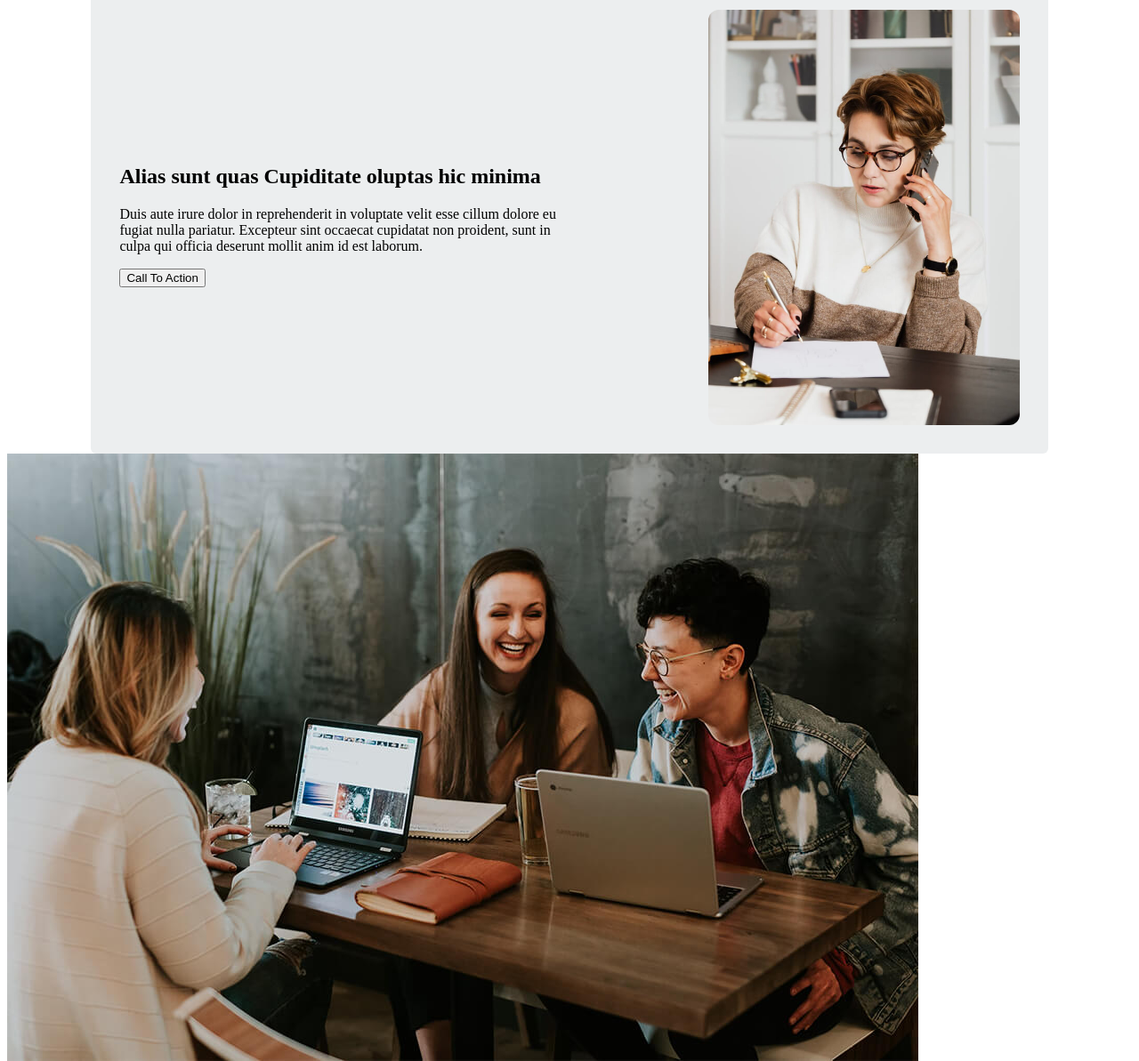
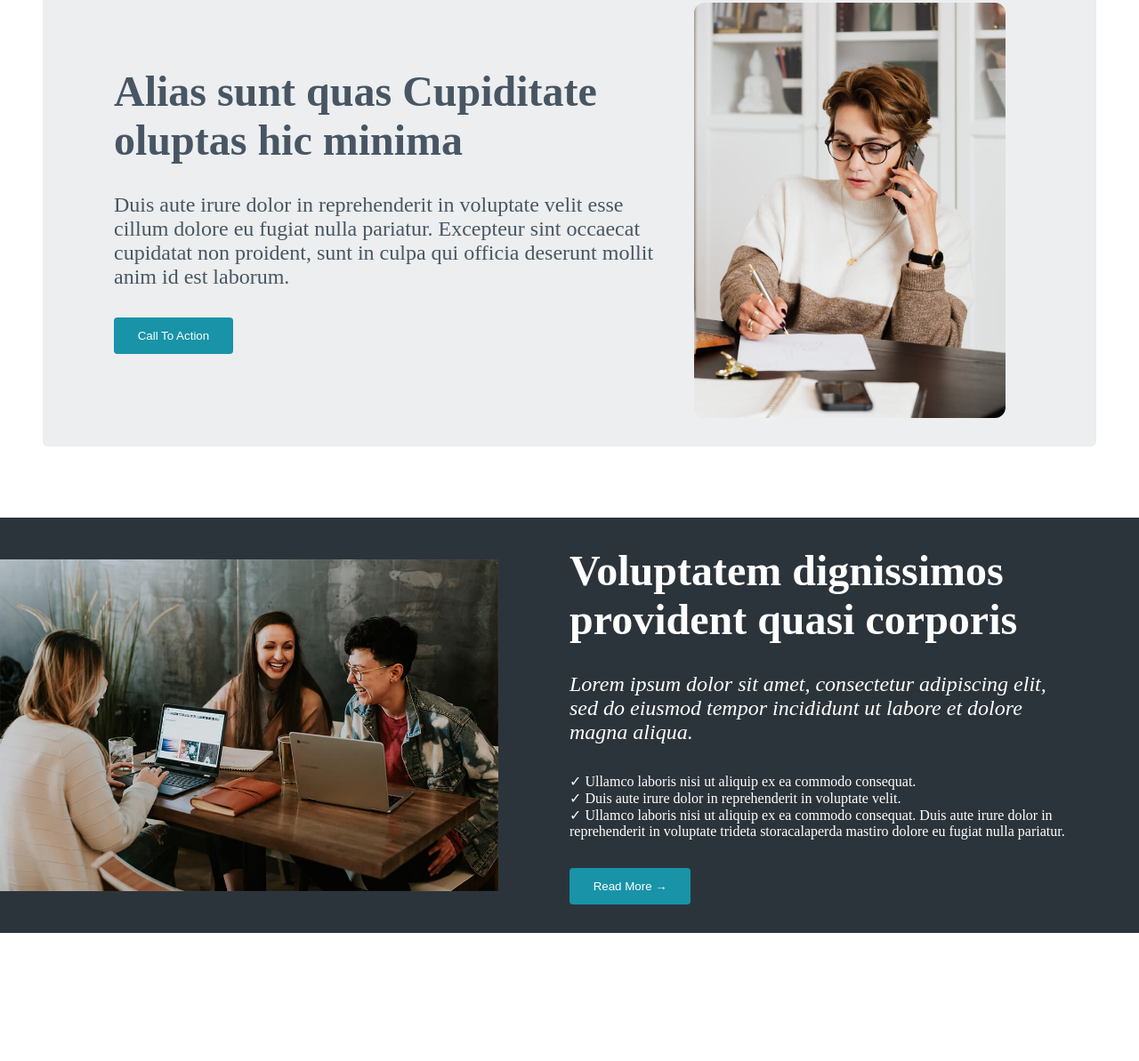
Before and after one commit to Tribagasiskandar/collab-team3, a plain HTML site: page index.html in a window 1280 px wide. Shown: the part 29-1222 px from the top of the page at 89% size. After the commit the page ends 1078 px from the top, so only its background shows below. Drawn offline with Linux system fonts and the light colour scheme.

Commit message:
add about video section

```diff
--- a/index.html
+++ b/index.html
@@ -17,15 +17,31 @@
             Excepteur sint occaecat cupidatat non proident, sunt in culpa qui officia deserunt mollit anim id est
             laborum.
           </p>
-          <button>Call To Action</button>
+          <button class="cta__button">Call To Action</button>
         </div>
-        <div class="cta__img__container">
+        <div class="cta__img-container">
           <img src="assets/img/cta.jpg" alt="cta" class="cta__img" />
         </div>
       </div>
-      <div class="video">
-        <div>
-          <img src="assets/img/onfocus-video-bg.jpg" alt="video" />
+      <div class="about-video">
+        <div class="about-video__img-container">
+          <img src="assets/img/onfocus-video-bg.jpg" alt="video" class="about-video__img" />
+        </div>
+        <div class="about-video__desc">
+          <h2>Voluptatem dignissimos provident quasi corporis</h2>
+          <p>
+            Lorem ipsum dolor sit amet, consectetur adipiscing elit, sed do eiusmod tempor incididunt ut labore et
+            dolore magna aliqua.
+          </p>
+          <ul>
+            <li>&check; Ullamco laboris nisi ut aliquip ex ea commodo consequat.</li>
+            <li>&check; Duis aute irure dolor in reprehenderit in voluptate velit.</li>
+            <li>
+              &check; Ullamco laboris nisi ut aliquip ex ea commodo consequat. Duis aute irure dolor in reprehenderit in
+              voluptate trideta storacalaperda mastiro dolore eu fugiat nulla pariatur.
+            </li>
+          </ul>
+          <button class="about-video__button">Read More &rarr;</button>
         </div>
       </div>
     </section>
--- a/styles.css
+++ b/styles.css
@@ -1,3 +1,8 @@
+* {
+  padding: 0;
+  margin: 0;
+}
+
 .about__container {
   display: flex;
   flex-direction: column;
@@ -11,23 +16,103 @@
 
   width: 80%;
   margin: 0 auto;
-  padding: 2em;
+  padding: 2em 5em;
 
   background-color: #eceeef;
   border-radius: 6px;
 }
 
 .cta__desc {
-  flex: 1;
+  flex: 0.8;
 }
 
-.cta__img__container {
+.cta__desc h2 {
+  color: #485664;
+  font-size: 3rem;
+  font-weight: 900;
+}
+
+.cta__desc p {
+  color: #485664;
+  font-size: 1.5rem;
+
+  margin-top: 2rem;
+}
+
+.cta__button {
+  background-color: #1893a8;
+  color: white;
+
+  padding: 1em 2em;
+  margin-top: 2rem;
+  border: none;
+  border-radius: 4px;
+  cursor: pointer;
+}
+
+.cta__img-container {
   display: flex;
-  justify-content: end;
-  flex: 1;
+  justify-content: center;
+  flex: 0.5;
 }
 
 .cta__img {
   max-width: 350px;
   border-radius: 12px;
 }
+
+.about-video {
+  display: flex;
+  justify-content: center;
+  align-items: center;
+
+  margin-top: 5rem;
+
+  background-color: #2c343b;
+  color: white;
+}
+
+.about-video__img-container {
+  display: flex;
+  justify-content: start;
+  flex: 1;
+}
+
+.about-video__img {
+  max-width: 100%;
+}
+
+.about-video__desc {
+  flex: 1;
+
+  padding: 2em 5em;
+}
+
+.about-video__desc h2 {
+  font-size: 3rem;
+  font-weight: 900;
+}
+
+.about-video__desc p {
+  font-size: 1.5rem;
+  font-style: italic;
+
+  margin-top: 2rem;
+}
+
+.about-video__desc ul {
+  list-style: none;
+
+  margin-top: 2rem;
+}
+
+.about-video__button {
+  background-color: #1893a8;
+  color: white;
+
+  padding: 1em 2em;
+  margin-top: 2rem;
+  border: none;
+  border-radius: 4px;
+  cursor: pointer;
+}
```
